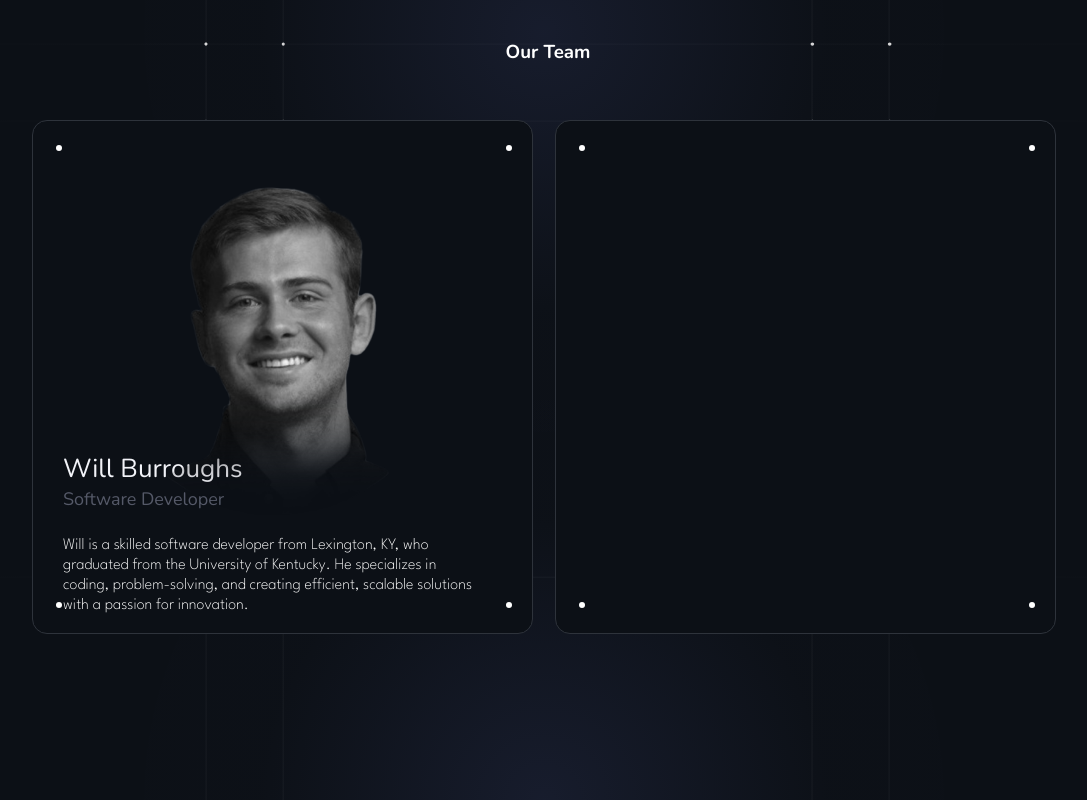
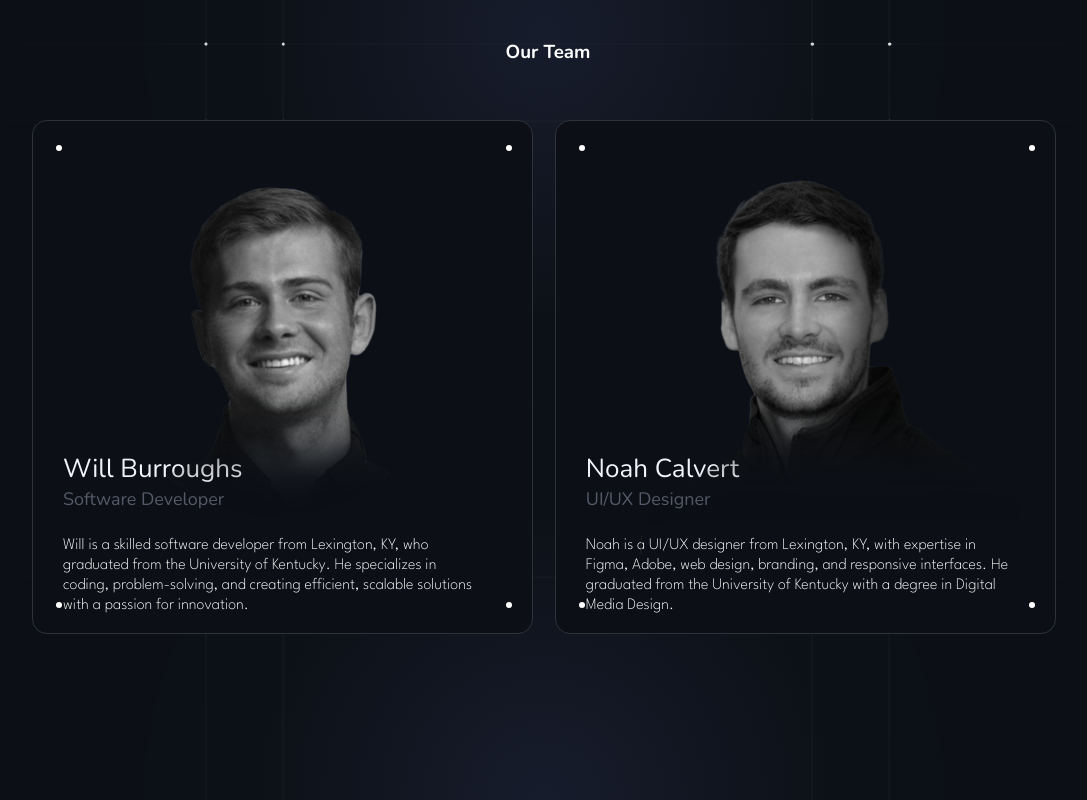
Before and after one commit to WillCBurroughs/bcsolutions, a React (Create React App) app: page / in a window 1280 px wide. Shown: the part 1880-2680 px from the top of the page, without its empty margins (96-1183 px from the left). Built offline with nearby package versions, Linux system fonts and the light colour scheme.

Commit message:
Finished team section desktop

```diff
--- a/src/components/molecules/OurTeamDesktop.js
+++ b/src/components/molecules/OurTeamDesktop.js
@@ -2,6 +2,7 @@ import React from 'react';
 import '../../index.css';
 import TeamMember from '../atoms/TeamMember';
 import will from '../../images/will.png';
+import noah from '../../images/noah.png';
 
 function OurTeamDesktop() {
   return (
@@ -13,7 +14,13 @@ function OurTeamDesktop() {
             JobTitle = "Software Developer"
             JobDescription = "Will is a skilled software developer from Lexington, KY, who graduated from the University of Kentucky. He specializes in coding, problem-solving, and creating efficient, scalable solutions with a passion for innovation."
         />
-        <TeamMember/>
+        <TeamMember
+            imageSRC = {noah}
+            imgClass = "noah"
+            headerText = "Noah Calvert"
+            JobTitle = "UI/UX Designer"
+            JobDescription = "Noah is a UI/UX designer from Lexington, KY, with expertise in Figma, Adobe, web design, branding, and responsive interfaces. He graduated from the University of Kentucky with a degree in Digital Media Design."
+        />
     </div>
   );
 }
--- a/src/index.css
+++ b/src/index.css
@@ -441,6 +441,14 @@ code {
   width: 28vw;
 }
 
+.noah {
+  position: absolute;
+  top: 40%;
+  left: 76%;
+  transform: translate(-50%, -50%);
+  width: 31vw;
+}
+
 .holdTextMember {
   display: flex;
   flex-direction: column;
```
